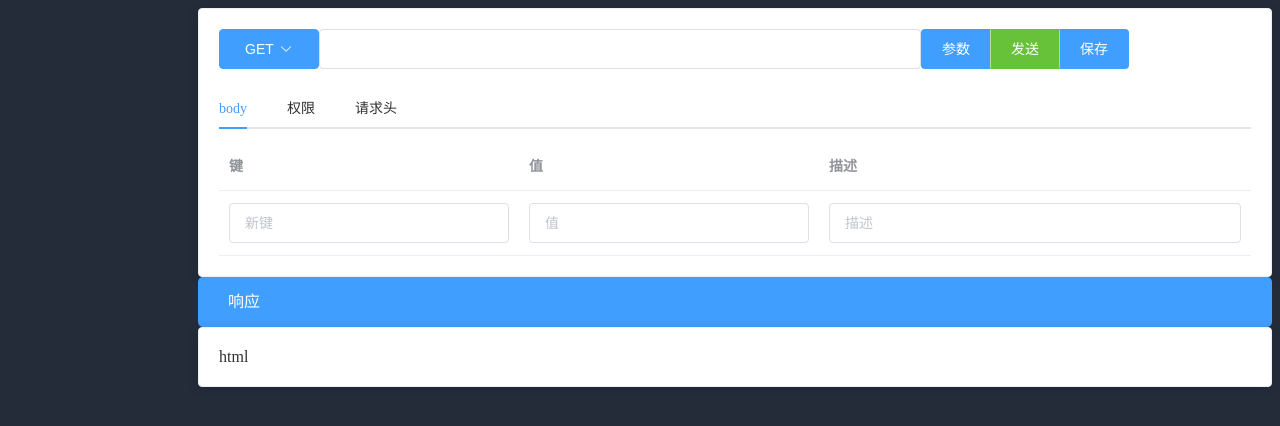
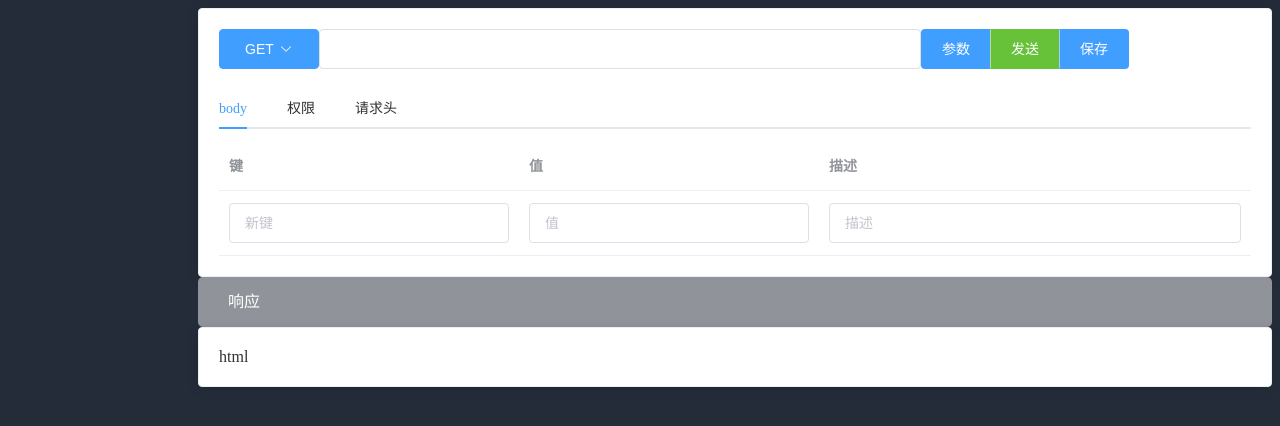
Before and after one commit to caleb-meteor/ccwwBlog, a Vue app in the folder fornt/: page /#/api in a window 1280 px wide. Shown: the top 426 px of the page. Built offline with nearby package versions, Linux system fonts and the light colour scheme.

Commit message:
样式调整

```diff
--- a/fornt/src/view/API.vue
+++ b/fornt/src/view/API.vue
@@ -110,7 +110,7 @@ body{
 .panel{
   margin-left: 190px;
   min-width: 800px;
-  background-color: #409EFF;
+  background-color: #909399;
   height: 50px;
   margin-top: 30px 0;
   line-height: 50px;
```
